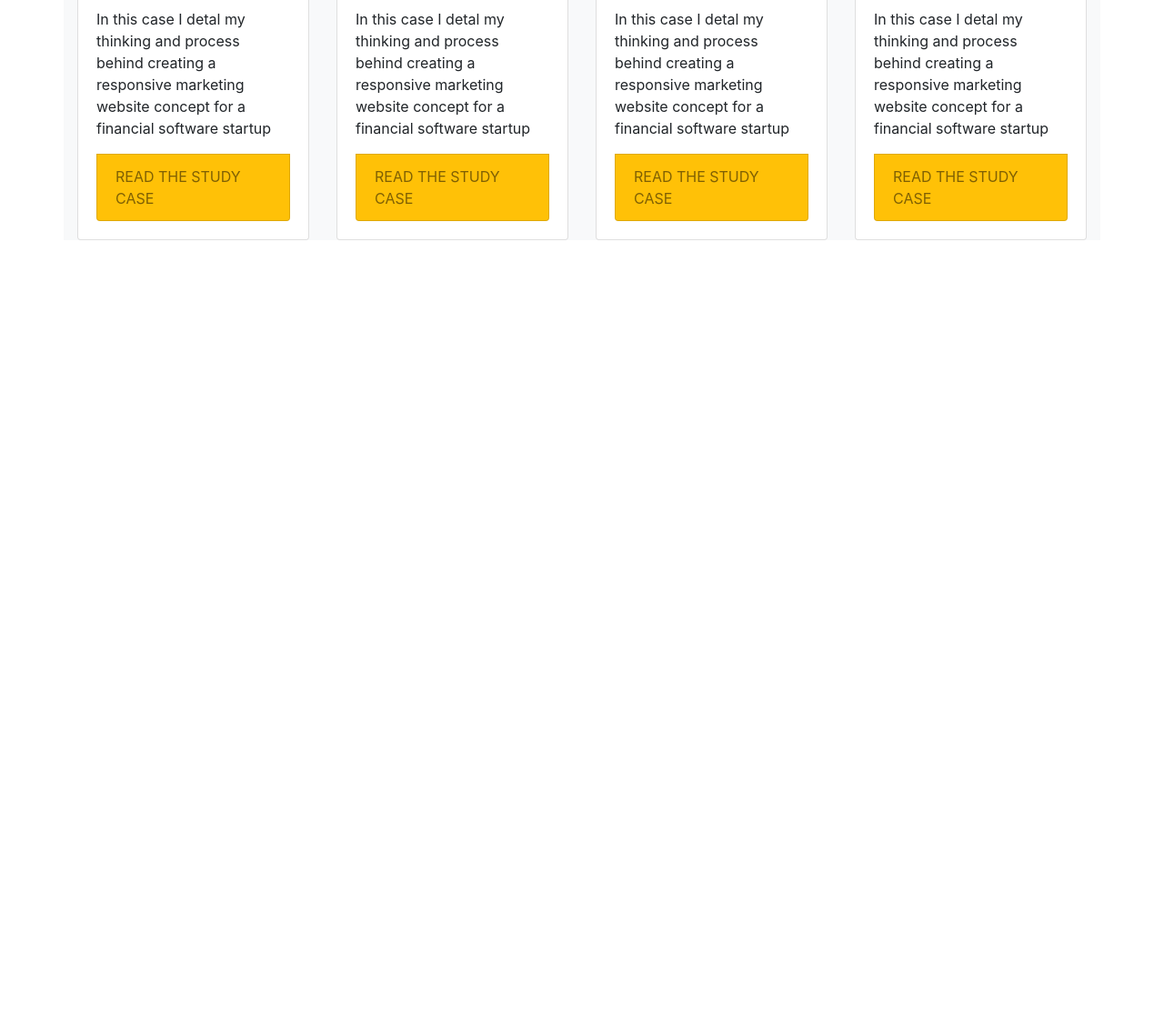
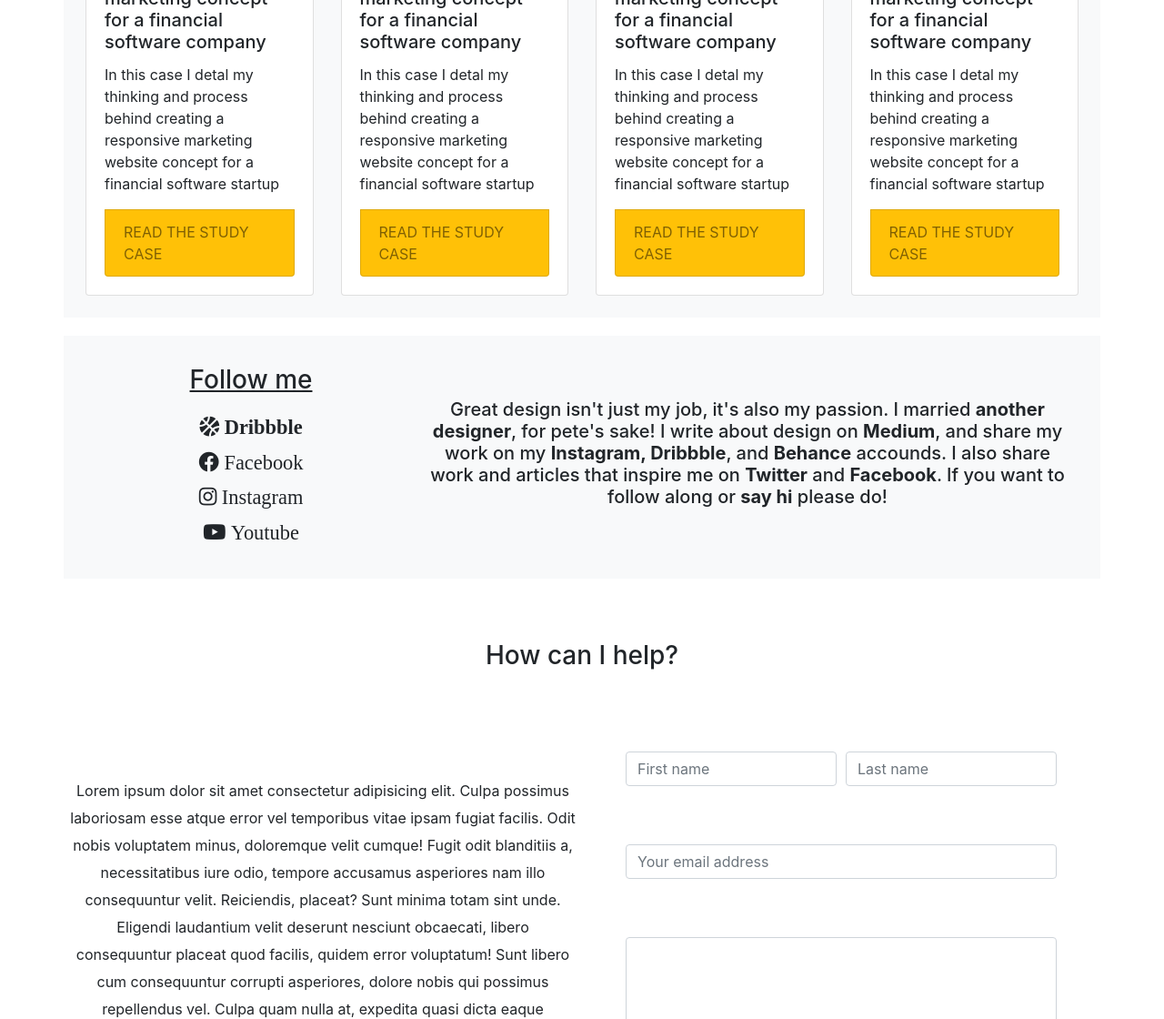
Before and after one commit to krzysztof-siek/Megan-Fisher-website, a plain HTML site: page index.html in a window 1280 px wide. Shown: the part 1680-2800 px from the top of the page at 91% size. Before the commit the page ends 1944 px from the top, so only its background shows below. Drawn offline with nearby package versions, Linux system fonts and the light colour scheme.

Commit message:
basic design done

```diff
--- a/index.html
+++ b/index.html
@@ -16,7 +16,7 @@
 
 <body>
     <header id="home">
-        <div class="container h-100 d-flex  align-items-center">
+        <div class="container h-100 d-flex  mt-0 align-items-center">
 
             <div class="hamburger-menu">
                 <i class="fas fa-bars toggle"></i>
@@ -74,7 +74,7 @@
             </div>
         </section>
         <section class="work" id="work">
-            <div class="container bg-light">
+            <div class="container bg-light p-4">
                 <div class="section-heading text-center p-5">
                     <h2>My Recent Work</h2>
                     <p>I've been creating websites for over a decade. In that time, I've been lucky enough to partner
@@ -153,7 +153,101 @@
                 </div>
             </div>
         </section>
+        <section class="follow" id="follow">
+            <div class="container bg-light p-4">
+                <div class="row w-100">
+                    <div class="col-12 col-md-4 order-2 order-md-1 mt-5  mt-md-2 text-center decoration-underline">
+                        <div class="socials">
+                            <h3 class="socials-heading mb-4 "><u>Follow me</u></h3>
+                            <div class="socials-info d-flex flex-column">
+                                <i class="fas fa-basketball-ball mb-3"> Dribbble</i>
+                                <i class="fab fa-facebook mb-3"> Facebook</i>
+                                <i class="fab fa-instagram mb-3"> Instagram</i>
+                                <i class="fab fa-youtube mb-3"> Youtube</i>
+                            </div>
+                        </div>
+                    </div>
+                    <div class="col-12 col-md-8 order-1 order-md-2 d-flex justify-content-center align-items-center">
+                        <div class="info text-center">
+                            <h5>
+                                Great design isn't just my job, it's also my passion. I married <strong>another
+                                    designer</strong>, for pete's sake! I write about design on <strong>Medium</strong>,
+                                and
+                                share my work on my <strong>Instagram, Dribbble</strong>, and <strong>Behance</strong>
+                                accounds.
+                                I also share work and articles that inspire me on <strong>Twitter</strong> and
+                                <strong>Facebook</strong>. If you want to follow along or <strong>say hi</strong> please
+                                do!
+                            </h5>
+                        </div>
+                    </div>
+                </div>
+            </div>
+        </section>
+        <section class="contact" id="contact">
+            <div class="container mb-5">
+                <div class="form-heading mb-4 mb-md-2 mt-4 mt-xl-5">
+                    <h3>How can I help?</h3>
+                </div>
+                <div class="row">
+                    <div class="col-12 col-md-6 text-center p-1 px-1 mt-xl-5 mt-md-5">
+                        <div class="contact-info mt-xl-5 mt-md-5">
+                            <p>
+                                Lorem ipsum dolor sit amet consectetur adipisicing elit. Culpa possimus laboriosam esse
+                                atque
+                                error
+                                vel temporibus vitae ipsam fugiat facilis. Odit nobis voluptatem minus, doloremque velit
+                                cumque!
+                                Fugit odit blanditiis a, necessitatibus iure odio, tempore accusamus asperiores nam illo
+                                consequuntur velit. Reiciendis, placeat? Sunt minima totam sint unde. Eligendi
+                                laudantium
+                                velit
+                                deserunt nesciunt obcaecati, libero consequuntur placeat quod facilis, quidem error
+                                voluptatum!
+                                Sunt
+                                libero cum consequuntur corrupti asperiores, dolore nobis qui possimus repellendus vel.
+                                Culpa
+                                quam
+                                nulla at, expedita quasi dicta eaque voluptas? Debitis hic possimus exercitationem
+                                temporibus
+                                eos,
+                                minima, obcaecati vitae quaerat sit, mollitia facilis! Numquam tempore maiores quod?
+                            </p>
+                        </div>
+                    </div>
+                    <div class="col-12 col-md-6 pt-5 px-5">
+                        <form>
+                            <div class="form-row ">
+                                <div class="col-6 my-3 my-md-4">
+                                    <input type="text" class="form-control" placeholder="First name">
+                                </div>
+                                <div class="col-6 my-3 my-md-4">
+                                    <input type="text" class="form-control" placeholder="Last name">
+                                </div>
+                            </div>
+                            <div class="form-row my-md-4">
+                                <div class="col-12 my-3">
+                                    <input type="text" class="form-control" placeholder="Your email address">
+                                </div>
+                            </div>
+                            <div class="form-row">
+                                <div class="col-12 my-3 my-md-4">
+                                    <textarea id="" cols="30" rows="10" class="form-control"></textarea>
+                                </div>
+                            </div>
+                            <button class="submit btn btn-warning my-md-5">SUBMIT</button>
+                        </form>
+                    </div>
+                </div>
+            </div>
+        </section>
     </main>
+
+    <footer class="bg-warning ">
+        <div class="container m-0 ">
+            <h4 class="lead text-center">owltastic. Working through the night to bring wise ideas to light</h4>
+        </div>
+    </footer>
 
     <script src="https://code.jquery.com/jquery-3.3.1.slim.min.js"
         integrity="sha384-q8i/X+965DzO0rT7abK41JStQIAqVgRVzpbzo5smXKp4YfRvH+8abtTE1Pi6jizo"
--- a/style.css
+++ b/style.css
@@ -7,44 +7,49 @@ header {
     url("https://cdn.pixabay.com/photo/2016/03/23/04/01/beautiful-1274056_960_720.jpg")  no-repeat;
     position: relative;
     background-size: cover;
-    background-position: center;
     font-family: 'Montserrat', sans-serif;
-
+background-position: center;
 }
 
 
 .container {
     display: flex;
     flex-direction: column;
-    height: 100%;
     justify-content: flex-end;
     align-items: center;
     position: relative;
+    margin: 20px auto;
 }
 .navbar-brand h1 {
     position: absolute;
     top: 40px;
-    left: 50px;
+    left: 50%;
+    transform: translateX(-50%);
     font-family: 'Dancing Script', cursive;
     color: yellow !important;
-    letter-spacing: 3px;
+    letter-spacing: 5px;
     font-size: 3.4rem;
 
 }
 
 .hero-text {
     background-color:rgba(255,255,255,0.1);
-    margin-bottom: 30px;
+    margin-bottom: 100px;
+    max-width: 400px;
+
 
 }
 
 .hero-text h2 {
     color: yellow;
     font-size: 2rem;
+    line-height: 3rem;
 }
 .hero-text h4 {
     color: white;
     font-size: 1rem;
+    line-height: 1.6rem;
+
 }
 .hero-text button {
     display: block;
@@ -96,6 +101,32 @@ header {
     transition: .5s;
 }
 
+.nav.open {
+    transform: translateY(0);
+    transition: .5s;
+
+}
+
+.nav-link a{
+    font-size: 30px;
+    color: yellow;
+    letter-spacing: 3px;
+}
+
+ .nav-link a:hover {
+     text-decoration: none;
+     color: rgb(202, 202, 20);
+}
+
+.socials-info i {
+    font-size: 1.4rem;
+}
+
+.contact-info {
+    line-height: 30px;
+}
+
+
 @media (min-width: 776px) {
     .nav {
 
@@ -115,23 +146,13 @@ header {
     }
     .navbar-brand h1 {
         top:120px;
+        transform: translateX(0);
+        left: 20px;
+        font-size: 3.8rem;
+
+    }
+    header {
+        background-position: top;
     }
 
 }
-
-.nav.open {
-    transform: translateY(0);
-    transition: .5s;
-
-}
-
-.nav-link a{
-    font-size: 30px;
-    color: yellow;
-    letter-spacing: 3px;
-}
-
- .nav-link a:hover {
-     text-decoration: none;
-     color: rgb(202, 202, 20);
-}
```
